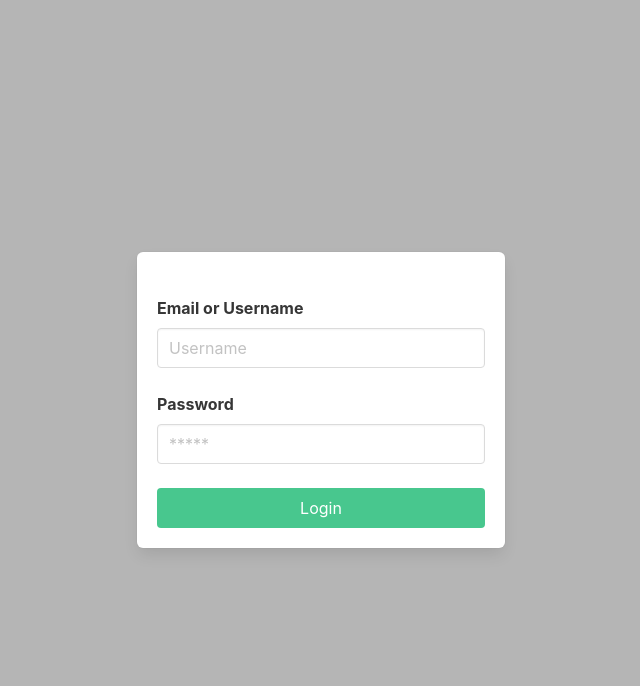
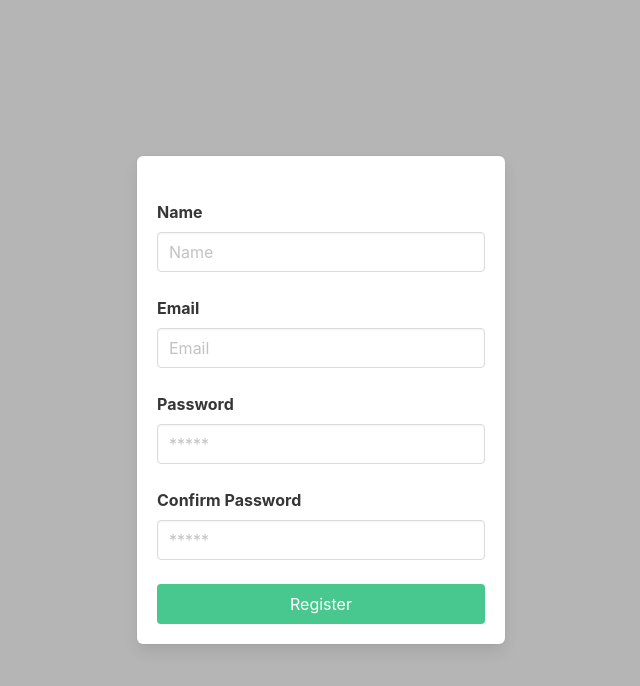
Before and after one commit to raflibima25/jwt-auth, a React (Create React App) app in the folder frontend/: page /register in a window 1280 px wide. Shown: the top 686 px of the page, without its empty margins (319-959 px from the left). Built offline with nearby package versions, Linux system fonts and the light colour scheme.

Commit message:
add Register page

```diff
--- a/frontend/src/App.js
+++ b/frontend/src/App.js
@@ -1,10 +1,15 @@
+import { BrowserRouter, Route, Routes } from "react-router-dom";
 import Login from "./components/Login";
+import Register from "./components/Register";
 
 function App() {
 	return (
-		<div>
-			<Login />
-		</div>
+		<BrowserRouter>
+			<Routes>
+				<Route path='/' element={<Login />} />
+				<Route path='/register' element={<Register />} />
+			</Routes>
+		</BrowserRouter>
 	);
 }
 
--- /dev/null
+++ b/frontend/src/components/Register.js
@@ -0,0 +1,47 @@
+import React from "react";
+
+const Register = () => {
+	return (
+		<section class='hero has-background-grey-light is-fullheight is-fullwidth'>
+			<div class='hero-body'>
+				<div class='container'>
+					<div className='columns is-centered'>
+						<div className='column is-4-desktop'>
+							<form className='box'>
+								<div className='field mt-5'>
+									<label className='label'>Name</label>
+									<div className='controls'>
+										<input type='text' className='input' placeholder='Name' />
+									</div>
+								</div>
+								<div className='field mt-5'>
+									<label className='label'>Email</label>
+									<div className='controls'>
+										<input type='email' className='input' placeholder='Email' />
+									</div>
+								</div>
+								<div className='field mt-5'>
+									<label className='label'>Password</label>
+									<div className='controls'>
+										<input type='password' className='input' placeholder='*****' />
+									</div>
+								</div>
+								<div className='field mt-5'>
+									<label className='label'>Confirm Password</label>
+									<div className='controls'>
+										<input type='password' className='input' placeholder='*****' />
+									</div>
+								</div>
+								<div className='field mt-5'>
+									<button className='button is-success is-fullwidth'>Register</button>
+								</div>
+							</form>
+						</div>
+					</div>
+				</div>
+			</div>
+		</section>
+	);
+};
+
+export default Register;
```
